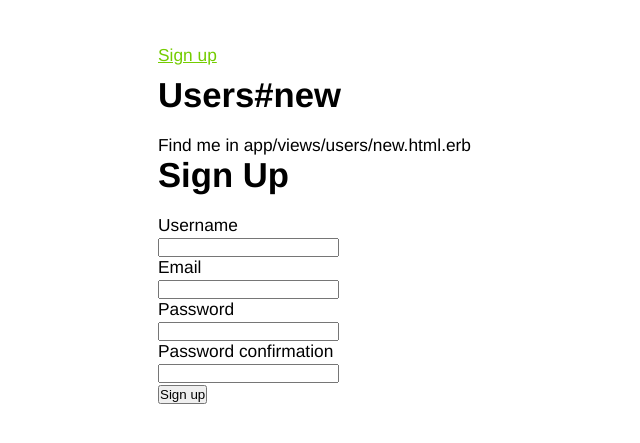
After one commit to dpw67/ticketee4, a Rails app: page /users/new in a window 1280 px wide. The commit adds this page. Shown: the top 443 px of the page, without its empty margins (0-640 px from the left). Run offline with Rails 7, Linux system fonts and the light colour scheme; style sheets or scripts are compiled from the project's sources; some libraries are stand-ins or nearby versions.

Commit message:
Implemented sign up.

```diff
--- /dev/null
+++ b/app/assets/javascripts/users.js.coffee
@@ -0,0 +1,3 @@
+# Place all the behaviors and hooks related to the matching controller here.
+# All this logic will automatically be available in application.js.
+# You can use CoffeeScript in this file: http://coffeescript.org/
--- /dev/null
+++ b/app/assets/stylesheets/users.css.scss
@@ -0,0 +1,3 @@
+// Place all the styles related to the users controller here.
+// They will automatically be included in application.css.
+// You can use Sass (SCSS) here: http://sass-lang.com/
--- /dev/null
+++ b/app/controllers/users_controller.rb
@@ -0,0 +1,27 @@
+class UsersController < ApplicationController
+  def new
+    @user = User.new
+  end
+
+  def create
+    @user = User.new(user_params)
+
+    if @user.save
+      flash[:notice] = "You have signed up successfully."
+      redirect_to projects_path
+    else
+      render :new
+    end
+  end
+
+  def show
+  end
+
+  private
+    def user_params
+      params.require(:user).permit(:name,
+        :password,
+        :password_confirmation)
+    end
+
+end
--- /dev/null
+++ b/app/helpers/users_helper.rb
@@ -0,0 +1,2 @@
+module UsersHelper
+end
--- a/app/views/layouts/application.html.erb
+++ b/app/views/layouts/application.html.erb
@@ -10,11 +10,15 @@
 	</title>
 
 	<%= stylesheet_link_tag "application", media: "all",
-	"data-turbolinks-track" => true %>
+		"data-turbolinks-track" => true %>
 	<%= javascript_include_tag "application", "data-turbolinks-track" => true %>
   	<%= csrf_meta_tags %>
 </head>
 <body>
+
+	<nav>
+		<%= link_to "Sign up", new_user_path %>
+	</nav>
 
 	<% flash.each do |key, value| %>
 	<div class='flash' id='<%= key %>'>
@@ -25,4 +29,5 @@
 	<%= yield %>
 
 </body>
+
 </html>
--- /dev/null
+++ b/app/views/users/_form.html.erb
@@ -0,0 +1,36 @@
+<%= form_for @user do |f| %>
+  <% if @user.errors.any? %>
+    <div id="error_explanation">
+      <h2><%= pluralize(@user.errors.count, "error") %>
+        prohibited this user from being saved:</h2>
+      <ul>
+        <% @ticket.errors.full_messages.each do |msg| %>
+          <li><%= msg %></li>
+          <% end %>
+      </ul>
+    </div>
+  <% end %>
+
+  <p>
+    <%= f.label :name, "Username" %><br>
+    <%= f.text_field :name %>
+  </p>
+
+  <p>
+    <%= f.label :email %><br>
+    <%= f.text_field :email %>
+  </p>
+
+  <p>
+    <%= f.label :password %><br>
+    <%= f.password_field :password %>
+  </p>
+
+  <p>
+    <%= f.label :password_confirmation %><br>
+    <%= f.password_field :password_confirmation %>
+  </p>
+
+  <%= f.submit "Sign up" %>
+
+<% end %>
--- /dev/null
+++ b/app/views/users/new.html.erb
@@ -0,0 +1,5 @@
+<h1>Users#new</h1>
+<p>Find me in app/views/users/new.html.erb</p>
+
+<h1>Sign Up</h1>
+<%= render "form" %>
--- /dev/null
+++ b/app/views/users/show.html.erb
@@ -0,0 +1,2 @@
+<h1>Users#show</h1>
+<p>Find me in app/views/users/show.html.erb</p>
--- a/config/routes.rb
+++ b/config/routes.rb
@@ -5,6 +5,8 @@ Ticketee::Application.routes.draw do
   resources :projects do
     resources :tickets
   end
+
+  resources :users
 
   # The priority is based upon order of creation: first created -> highest priority.
   # See how all your routes lay out with "rake routes".
```
Also changed, not shown: spec/features/signing_up_spec.rb (added, +15 -0 lines), spec/models/user_spec.rb (line endings or trailing spaces).
